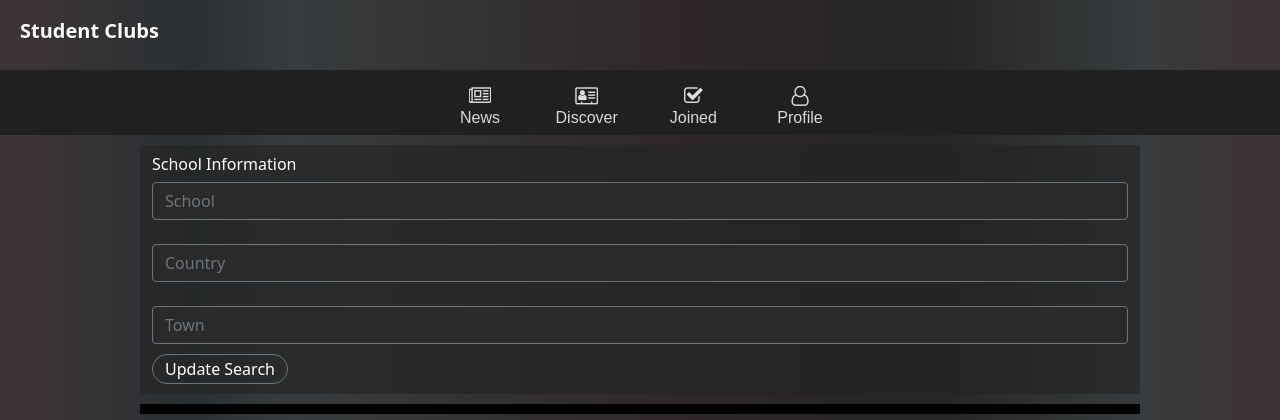
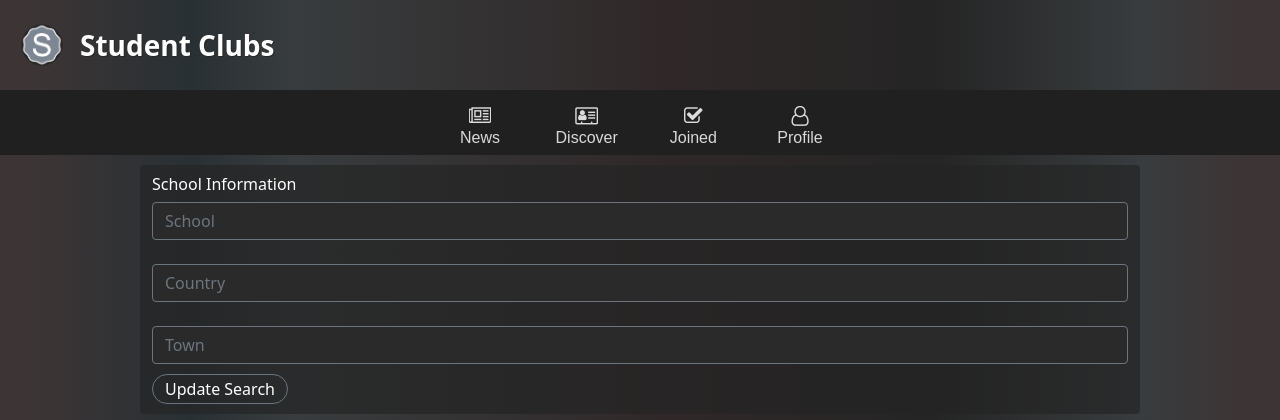
Before and after one commit to Gamaco/StudentClubs, a Django app: page /discover/ in a window 1280 px wide. Shown: the top 420 px of the page. Run offline with Django 3.2, Linux system fonts and the light colour scheme; data that the repository does not hold is empty; some libraries are stand-ins or nearby versions.

Commit message:
Stable Version.

```diff
--- a/website/templates/layouts/base.html
+++ b/website/templates/layouts/base.html
@@ -37,8 +37,8 @@
         <!-- <button class="navbar-toggler flex-grow-0" type="button" data-bs-toggle="collapse" data-bs-target="#navbarToggleExternalContent" aria-controls="navbarToggleExternalContent" aria-expanded="false" aria-label="Toggle navigation">
           <span class="navbar-toggler-icon"></span>
         </button> -->
-        <!-- <img src="../media\images\StudentClubsLogo.png" style="width: 30px; height: 30px"> -->
-        <p class="fs-5 fw-bold nav-text flex-grow-1 ms-2 mt-2">Student Clubs</p>
+        <img src="..\media\images\StudentClubsLogo.png" style="width: 60px; height: 60px">
+        <p class="fs-3 fw-bold nav-text flex-grow-1 ms-2 mt-3">Student Clubs</p>
       </div>
     </div>
   </nav>
```
